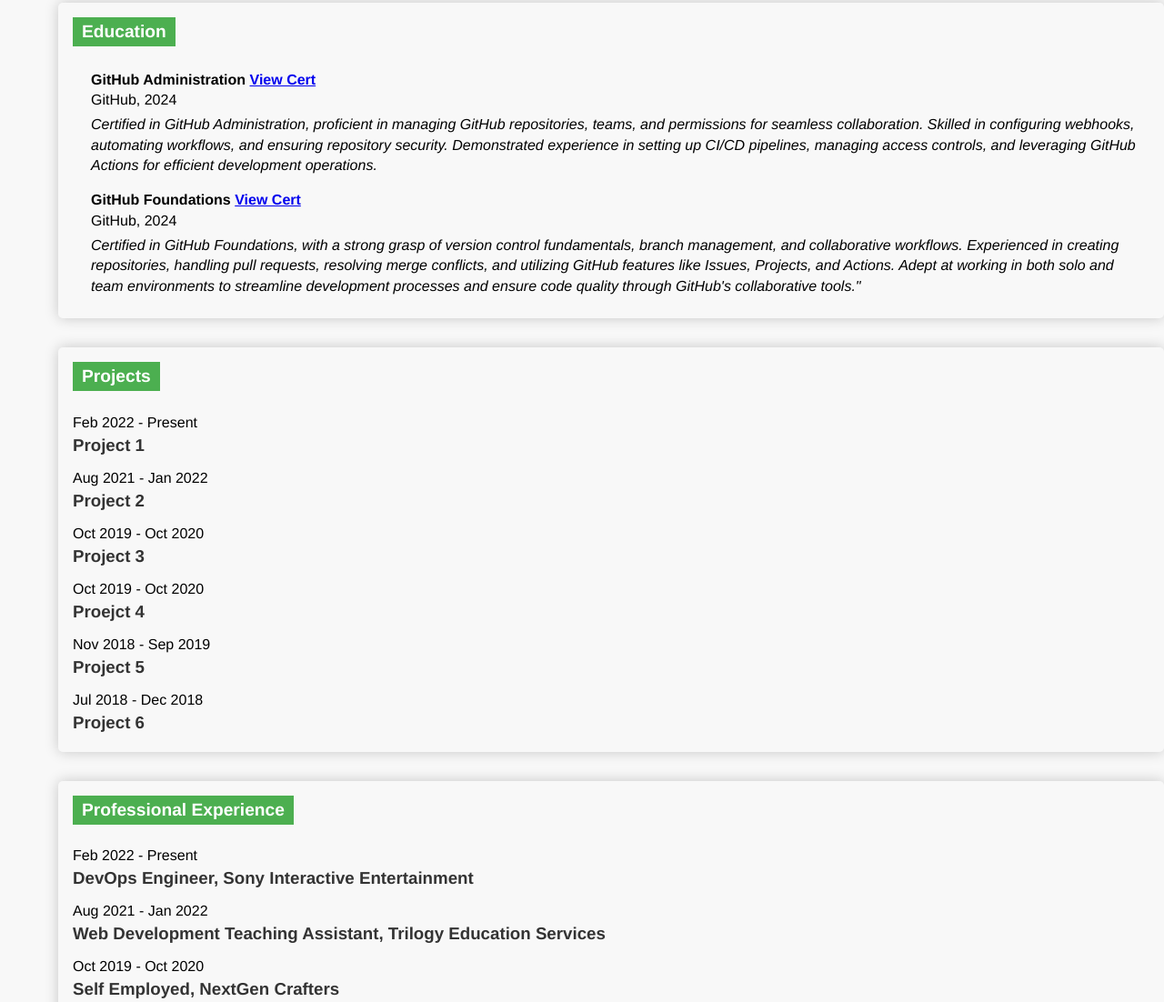
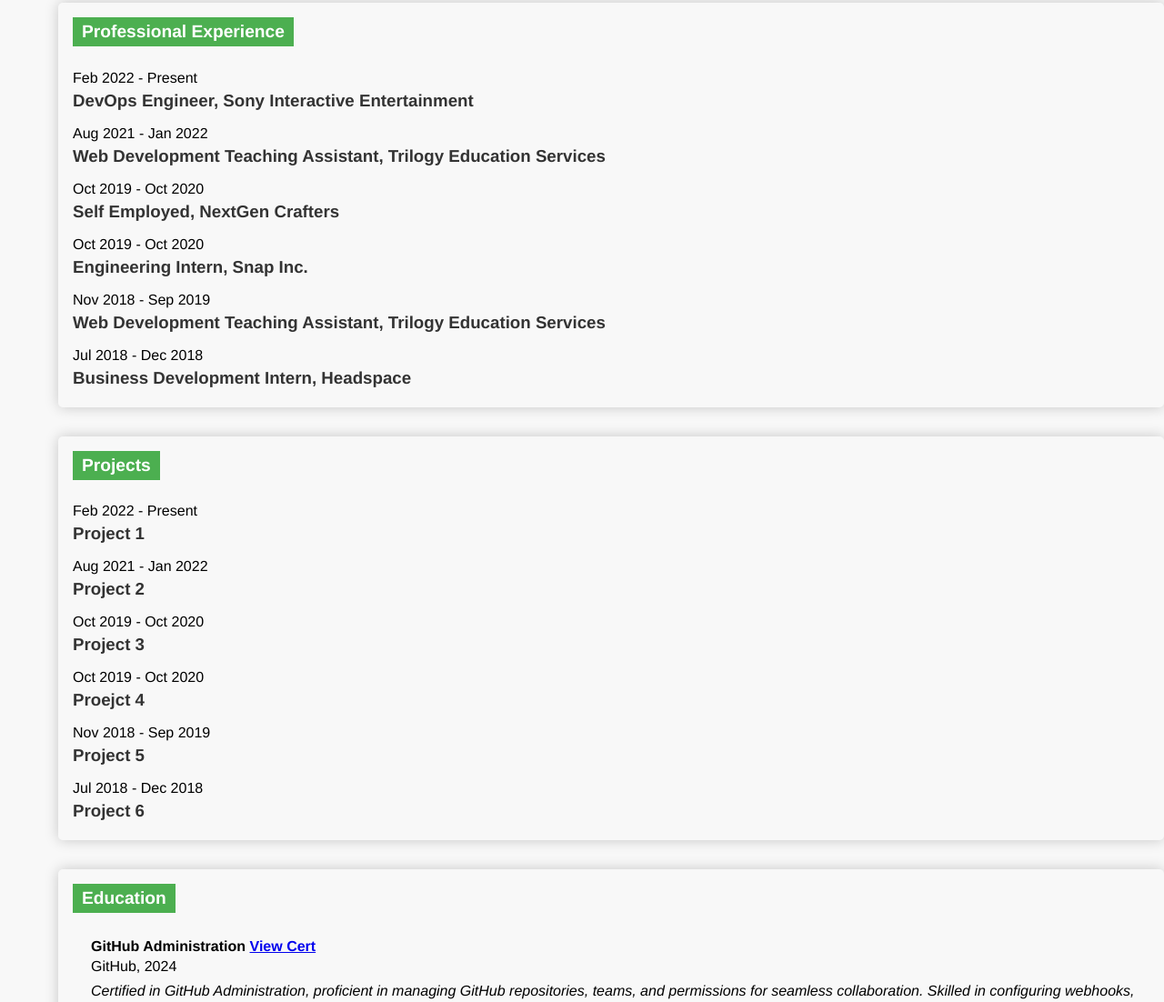
Before and after one commit to T-Wesst/portfolio-aws, a plain HTML site: page index.html in a window 1280 px wide. Shown: the part 165-1267 px from the top of the page at 91% size. Drawn offline with Linux system fonts and the light colour scheme.

Commit message:
update experience

```diff
--- a/index.html
+++ b/index.html
@@ -18,6 +18,14 @@
 			<p><a target="_blank" href="https://www.linkedin.com/in/tyroowest/">LinkedIn</a> | <a target="_blank" href="mailto:tyroojwest@gmail.com">Email</a></p>
 		</div>
 	</div>
+    <section class="resume-section" id="experience">
+		<h2>Professional Experience</h2>
+        <div id="timeline"></div> <!-- Placeholder for timeline entries -->
+    </section>
+	<section class="resume-section" id="projects">
+		<h2>Projects</h2>
+		<div id="project"></div> <!-- Placeholder for timeline entries -->
+	</section>
 	<section class="resume-section" id="education">
 		<h2>Education</h2>
 		<ul>
@@ -35,16 +43,8 @@
 			</li>
 		</ul>
 	</section>
-    <section class="resume-section" id="projects">
-        <h2>Projects</h2>
-        <div id="project"></div> <!-- Placeholder for timeline entries -->
-    </section>
-    <section class="resume-section" id="experience">
-        <h2>Professional Experience</h2>
-        <div id="timeline"></div> <!-- Placeholder for timeline entries -->
-    </section>
     <section class="resume-section" id="certifications">
-        <h2>Skills and Certifications</h2>
+		<h2>Skills and Certifications</h2>
         <ul>
 			<li>Node.js</li>
 			<li>Python</li>
--- a/scripts.js
+++ b/scripts.js
@@ -1,34 +1,34 @@
 document.addEventListener('DOMContentLoaded', function() {
 const timelineData = [
     {
-        date: 'Feb 2022 - Present',
+        date: `Feb 2022 - Present`,
         title: 'DevOps Engineer, Sony Interactive Entertainment',
-        description: ''
+        description: `Specialized in automation and cloud infrastructure, having deployed large-scale Node.js applications with Terraform, cutting infrastructure provisioning time by 50%, and integrated Ansible playbooks for efficient AWS deployments. Developed a GitHub application that automates repo permission updates, saving over 150 hours of operational work, and used Python to reduce GitHub account suspension review time by 99%. I also created a workflow to update 100+ usernames and profiles, improving accuracy by 20%. My experience with Docker enhanced deployment speed by 40%, while troubleshooting Jenkins pipelines reduced build failures by 25%, sharpening my ability to streamline processes and boost efficiency.`
     },
     {
-        date: 'Aug 2021 - Jan 2022',
+        date: `Aug 2021 - Jan 2022`,
         title: 'Web Development Teaching Assistant, Trilogy Education Services ',
-        description: ''
+        description: `Provided leadership and mentorship to over 23 students per semester, helping to enhance their web development skills. By debugging and improving the quality of student projects, I increased learning outcomes and efficiency by 25%. I led weekly two-hour discovery meetings to identify knowledge gaps and strengthen students' understanding of web development fundamentals. I also collaborated with instructional staff to implement tailored learning experiences and assisted in developing lesson plans and setting goals to improve student performance.`
     },
     {
         date: 'Oct 2019 - Oct 2020',
         title: 'Self Employed, NextGen Crafters',
-        description: ''
+        description: `Built internal tools to automate workflows, reducing operational work for clients and improving efficiency. I also redesigned web and mobile layouts for a high-traffic, subscription-based website, enhancing user experience. In addition, I mentored and led a small team of web engineers, providing guidance and support to drive project success.`
     },
     {
         date: 'Oct 2019 - Oct 2020',
         title: 'Engineering Intern, Snap Inc.',
-        description: ''
+        description: `led the redesign and development of the company's internal wiki, which spanned over 357 web pages. By writing reusable HTML and CSS widgets, I boosted the production of web content by 4%. I also developed and optimized Google Apps Script to automate responsive email templates via Google Sheets, saving 45 minutes of operational work each week. In addition, I designed responsive email templates using Gmail-supported CSS, enabling teams to test and deliver pixel-perfect internal communications. I contributed to the internal component library by building a scalable React component that displays authorized users' Bitmojis.`
     },
     {
         date: 'Nov 2018 - Sep 2019',
         title: 'Web Development Teaching Assistant, Trilogy Education Services ',
-        description: ''
+        description: `developed teaching materials for over 12 students and coordinated academic services to provide additional support. I utilized a variety of virtual tools, including Zoom, online chats, video assignments, and online whiteboards, to enhance the learning experience. By optimizing lesson plans, I improved the efficiency and flow of 30-60 minute sessions, helping students achieve better learning outcomes.`
     },
     {
         date: 'Jul 2018 - Dec 2018',
         title: 'Business Development Intern, Headspace',
-        description: ''
+        description: `Assisted in the development and management of corporate client account subscriptions, creating marketing presentations and surveys to boost student engagement and adoption. I analyzed and resolved JIRA tickets for approximately 233 B2B client accounts in Salesforce, helping the Customer Success team track client subscriptions and usage. On the front-end development side, I wrote well-structured HTML and modular CSS for mobile-responsive and cross-browser designs. I debugged errors using Chrome Developer Tools and integrated JavaScript components into applications. I also refactored Ember.js code and migrated partner account landing pages into Contentful. Throughout, I followed agile and scrum processes, using tools like Google Suite, Slack, JIRA, Git, GitHub, and Notion to collaborate and conduct code reviews. I tested the web application for bugs and ensured compatibility across various browsers and environments using BrowserStack.`
     }
 ];
 const projectData = [
```
